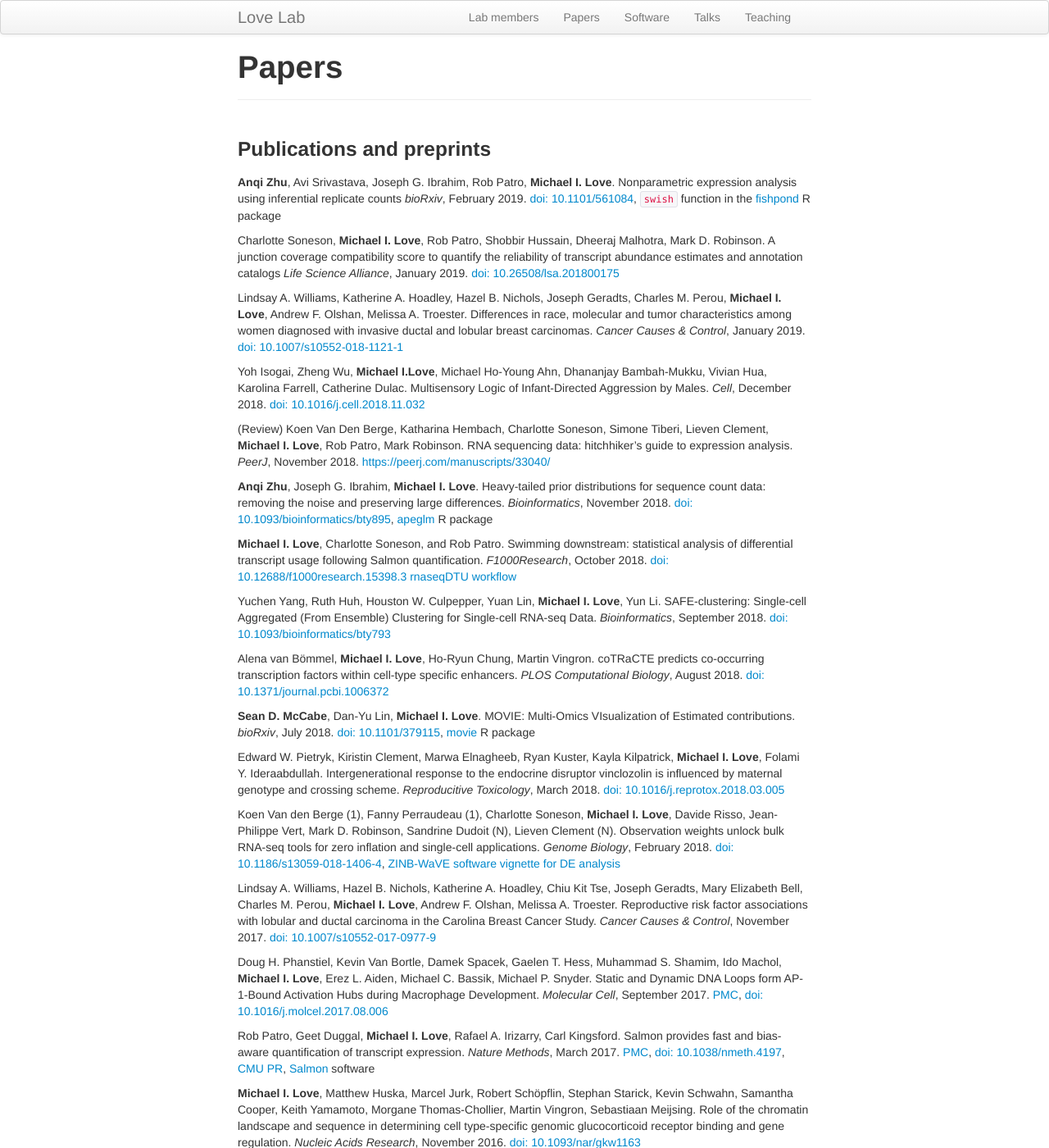
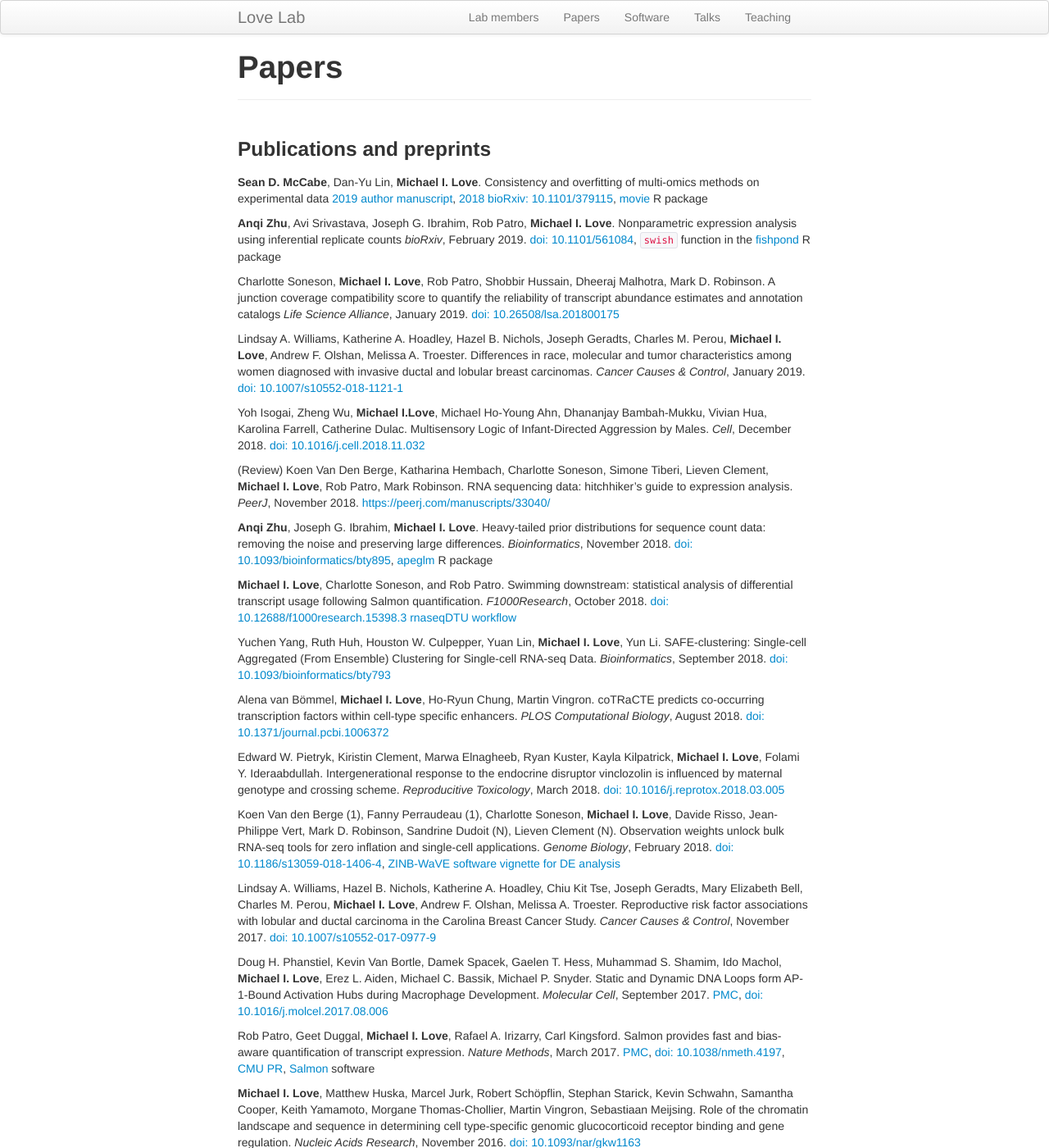
Before and after one commit to mikelove/mikelove.github.io, a Jekyll site: the page built from pages/papers.md, in a window 1280 px wide and 1400 px high. Shown: the whole window at 82% size. Built offline with Jekyll 4.4.1, drawn with Linux system fonts in a browser that asks for light colours.

Commit message:
updating papers

```diff
--- a/pages/papers.md
+++ b/pages/papers.md
@@ -4,6 +4,12 @@ title: "Papers"
 ---
 
 ### Publications and preprints
+
+**Sean D. McCabe**, Dan-Yu Lin, **Michael I. Love**.
+Consistency and overfitting of multi-omics methods on experimental data
+[2019 author manuscript](../assets/mccabe_2019.pdf),
+[2018 bioRxiv: 10.1101/379115](https://doi.org/10.1101/379115),
+[movie](https://github.com/mccabes292/movie) R package
 
 **Anqi Zhu**, Avi Srivastava, Joseph G. Ibrahim, Rob Patro,
 **Michael I. Love**.
@@ -63,12 +69,6 @@ Alena van Bömmel, **Michael I. Love**, Ho-Ryun Chung, Martin Vingron.
 coTRaCTE predicts co-occurring transcription factors within cell-type specific enhancers.
 *PLOS Computational Biology*, August 2018.
 [doi: 10.1371/journal.pcbi.1006372](https://doi.org/10.1371/journal.pcbi.1006372)
-
-**Sean D. McCabe**, Dan-Yu Lin, **Michael I. Love**.
-MOVIE: Multi-Omics VIsualization of Estimated contributions.
-*bioRxiv*, July 2018.
-[doi: 10.1101/379115](https://doi.org/10.1101/379115),
-[movie](https://github.com/mccabes292/movie) R package
 
 Edward W. Pietryk, Kiristin Clement, Marwa Elnagheeb, Ryan Kuster,
 Kayla Kilpatrick, **Michael I. Love**, Folami Y. Ideraabdullah.
```
Also changed, not shown: 1 other file.
